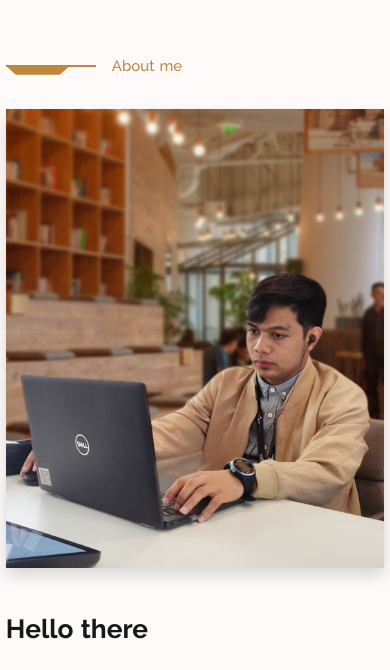
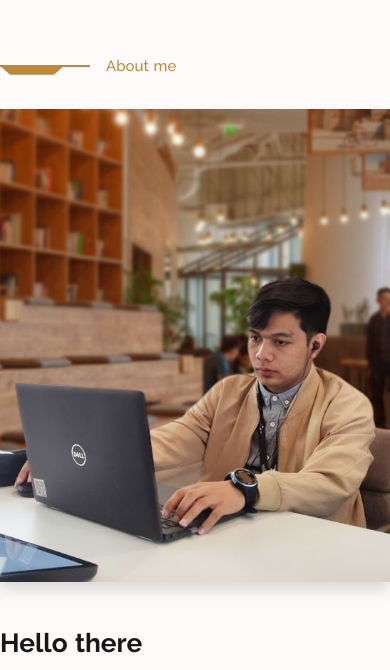
Before and after one commit to InanCelis/inan-celis, a React (Create React App) app: page / in a window 390 px wide. Shown: the part 3732-4402 px from the top of the page. Built offline with nearby package versions, Linux system fonts and the light colour scheme.

Commit message:
Removed comments

```diff
--- a/src/assets/styles/details.scss
+++ b/src/assets/styles/details.scss
@@ -61,6 +61,6 @@
 
 @media screen and (max-width: 575px) {
     .details-about {
-      padding: 0 1.5% 5rem 1.5% !important;
+      padding: 0 0 5rem 0 !important;
     }
   }
```
